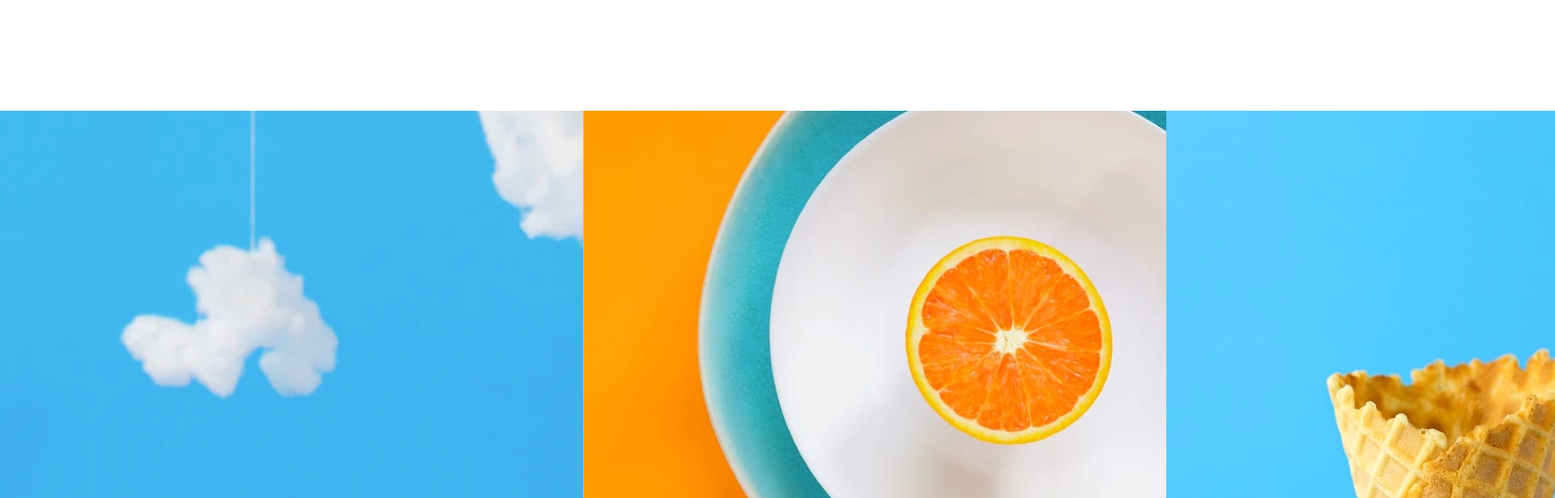
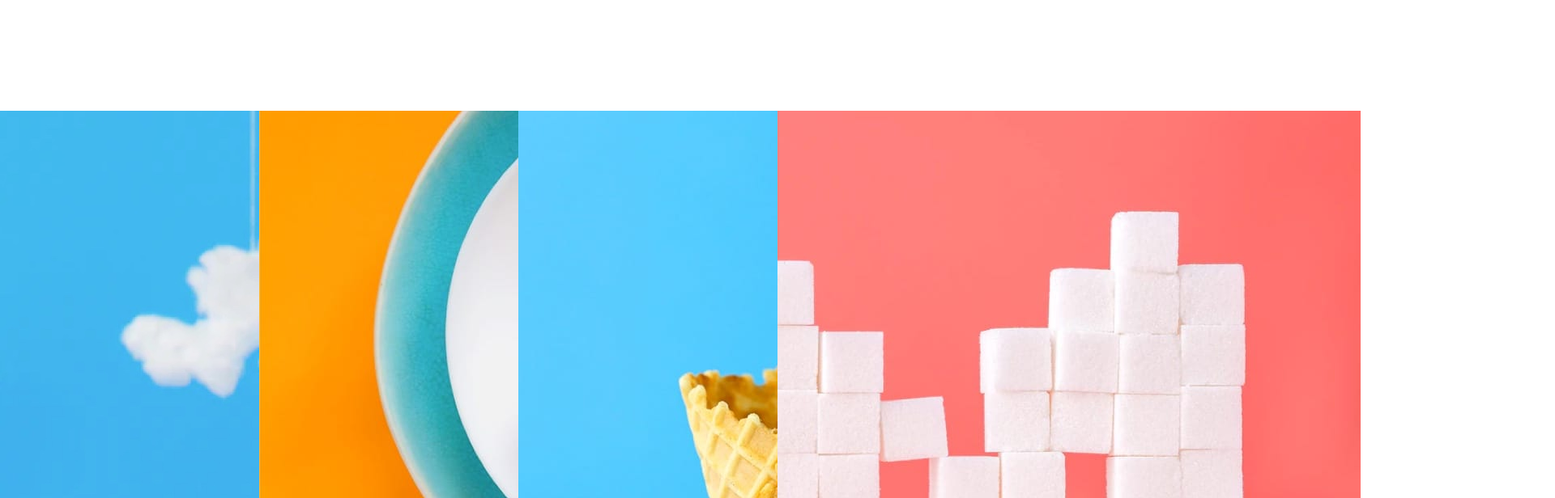
Before and after one commit to AdamKollat/sunnyside, a plain HTML site: page index.html in a window 1280 px wide. Shown: the part 3220-3836 px from the top of the page at 81% size, 1920 px wide, since content can reach past the window. Drawn offline with Linux system fonts and the light colour scheme.

Commit message:
rearranged four image section layout

```diff
--- a/index.html
+++ b/index.html
@@ -132,16 +132,16 @@
   </section>
   <section>
     <div class="four_image_container">
-      <div class="four_image">
+      <div>
         <img src="images/desktop/image-gallery-milkbottles.jpg" alt="">
       </div>
-      <div class="four_image">
+      <div>
         <img src="images/desktop/image-gallery-orange.jpg" alt="">
       </div>
-      <div class="four_image">
+      <div>
         <img src="images/desktop/image-gallery-cone.jpg" alt="">
       </div>
-      <div class="four_image">
+      <div>
         <img src="images/desktop/image-gallery-sugarcubes.jpg" alt="">
       </div>
     </div>
--- a/styles.css
+++ b/styles.css
@@ -179,10 +179,5 @@ nav li > a{
 
 .four_image_container{
     display: grid;
-    grid-template-columns: auto auto auto auto;
+    grid-template-columns: 25% 25% 25% 25%;
 }
-
-.four_image{
-    max-width: 25%;
-    height: auto;
-}
```
